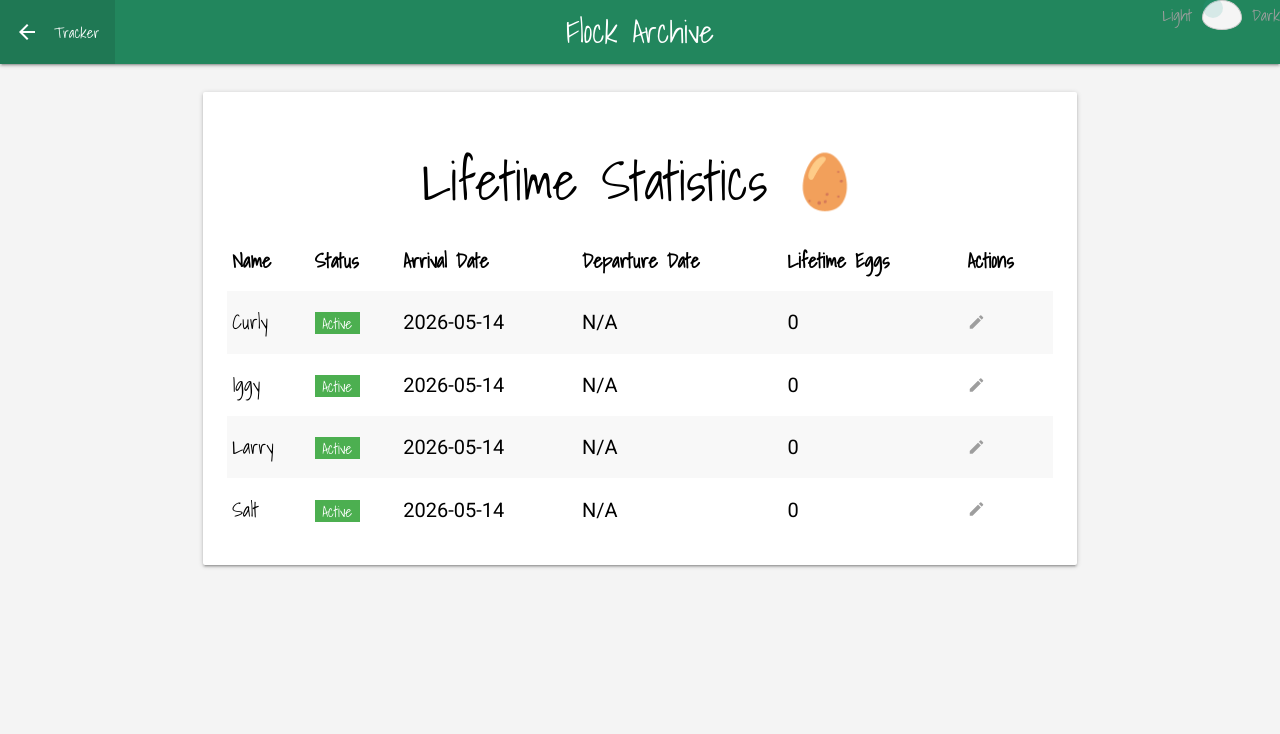
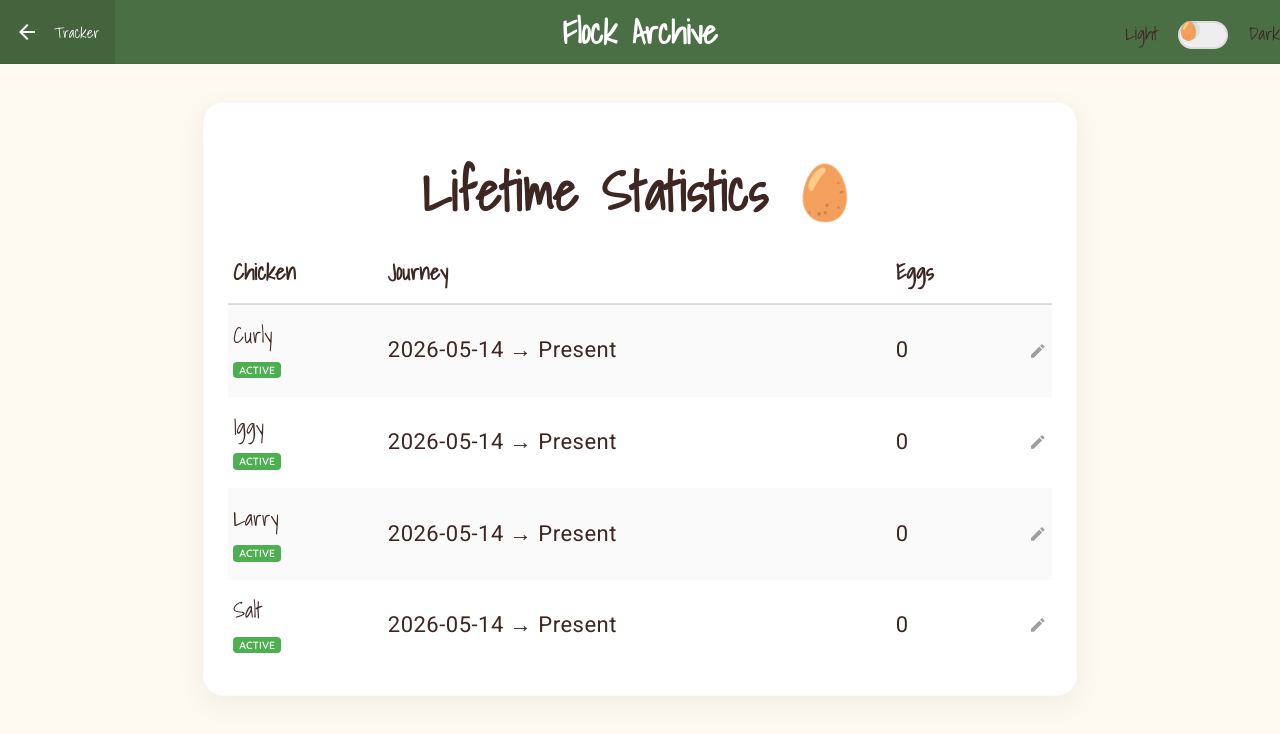
Before and after one commit to misterash/chickens, a Flask app: page /archive in a window 1280 px wide. Shown: the top 734 px of the page. Run offline with Flask 3, Linux system fonts and the light colour scheme; data comes from the database, SQL or seed files in the repository; data that the repository does not hold is empty.

Commit message:
feat: improve UI with datepicker adjustments, enhanced archive table layout, and modernized styling (#4)

```diff
--- a/static/archive.js
+++ b/static/archive.js
@@ -1,13 +1,13 @@
 document.addEventListener('DOMContentLoaded', function() {
     const archiveBody = document.getElementById('archive-body');
     const editModal = M.Modal.init(document.getElementById('editDatesModal'), {
-        container: document.body // Renders the datepicker outside the modal container to prevent clipping
+        container: document.body
     });
 
     const datepickers = M.Datepicker.init(document.querySelectorAll('.datepicker'), {
         format: 'yyyy-mm-dd',
         autoClose: true,
-        container: document.body // This is the key fix to keep the calendar from being cut off
+        container: document.body
     });
 
     let currentChicken = null;
@@ -32,12 +32,22 @@ document.addEventListener('DOMContentLoaded', function() {
         archiveBody.innerHTML = '';
         chickens.forEach(chicken => {
             const row = document.createElement('tr');
-            row.innerHTML = '<td><strong>' + chicken.name + '</strong></td>' +
-                            '<td><span class="badge ' + (chicken.status === "Active" ? "green" : "grey") + ' white-text" style="float: none; margin-left: 0;">' + chicken.status + '</span></td>' +
-                            '<td>' + chicken.arrival_date + '</td>' +
-                            '<td>' + chicken.deactivation_date + '</td>' +
+
+            const statusClass = chicken.status === "Active" ? "green" : "grey";
+            const endDate = chicken.status === "Active" ? "Present" : chicken.deactivation_date;
+            const lifespan = chicken.arrival_date + ' → ' + endDate;
+
+            row.innerHTML = '<td>' +
+                                '<div><strong>' + chicken.name + '</strong></div>' +
+                                '<span class="status-badge ' + statusClass + '">' + chicken.status + '</span>' +
+                            '</td>' +
+                            '<td class="lifespan-cell">' + lifespan + '</td>' +
                             '<td>' + chicken.lifetime_eggs + '</td>' +
-                            '<td><a class="btn-flat btn-small edit-btn" data-name="' + chicken.name + '" data-arrival="' + chicken.arrival_date + '" data-deactivation="' + chicken.deactivation_date + '" style="padding: 0;"><i class="material-icons grey-text" style="font-size: 1.2rem;">edit</i></a></td>';
+                            '<td class="right-align">' +
+                                '<a class="btn-flat btn-small edit-btn" data-name="' + chicken.name + '" data-arrival="' + chicken.arrival_date + '" data-deactivation="' + chicken.deactivation_date + '" style="padding: 0;">' +
+                                    '<i class="material-icons grey-text" style="font-size: 1.2rem;">edit</i>' +
+                                '</a>' +
+                            '</td>';
             archiveBody.appendChild(row);
         });
 
--- a/static/style.css
+++ b/static/style.css
@@ -1,233 +1,308 @@
-@import url('https://fonts.googleapis.com/css2?family=Shadows+Into+Light&display=swap');
-@import url('https://fonts.googleapis.com/css2?family=Roboto&display=swap');
+@import url('https://fonts.googleapis.com/css2?family=Shadows+Into+Light&family=Playfair+Display:wght@700&family=Quicksand:wght@400;500;600&family=Roboto:wght@400;700&display=swap');
 
 :root {
-    --primary-color: #22865d;
-    --secondary-color: #424242;
-    --background-color: #f4f4f4;
-    --text-color: #000000;
-    --card-background: #fff;
-    --nav-background: #22865d;
-    --nav-text-color: #fff;
+    /* Modern Farm Palette */
+    --meadow-green: #4b6f44;
+    --eggshell-cream: #fdf8f0;
+    --terracotta: #c0504d;
+    --sunny-yellow: #f3c137;
+    --deep-brown: #3e2723;
+    --soft-shadow: 0 8px 30px rgba(0,0,0,0.05);
+
+    --primary-color: var(--meadow-green);
+    --secondary-color: var(--terracotta);
+    --background-color: var(--eggshell-cream);
+    --text-color: var(--deep-brown);
+    --card-background: #ffffff;
+    --nav-background: var(--meadow-green);
+    --nav-text-color: #ffffff;
+    --accent-color: var(--sunny-yellow);
 }
-#summary-table tbody td:nth-child(2),
-#archive-table tbody td:nth-child(3),
-#archive-table tbody td:nth-child(4),
-#archive-table tbody td:nth-child(5) {
-    font-family: 'Roboto', sans-serif;
-}
+
 body.dark-mode {
-    --primary-color: #90caf9;
-    --secondary-color: #bdbdbd;
-    --background-color: #303030;
-    --text-color: #f5f5f5;
-    --card-background: #424242;
-    --nav-background: #212121;
-    --nav-text-color: #f5f5f5;
+    --primary-color: #81c784;
+    --secondary-color: #e57373;
+    --background-color: #1a2421;
+    --text-color: #e0e0e0;
+    --card-background: #1e2a27;
+    --nav-background: #111816;
+    --nav-text-color: #ffffff;
 }
 
 body {
-    font-family: "Shadows Into Light", cursive; /* Apply the new font */
-    font-size: 20px;
+    font-family: "Shadows Into Light", cursive;
+    font-size: 22px;
     background-color: var(--background-color) !important;
     color: var(--text-color);
-    transition: background-color 0.3s, color 0.3s;
+    transition: background-color 0.4s ease, color 0.4s ease;
+    line-height: 1.4;
+}
+
+h1, h2, h3, h4, .brand-logo {
+    font-family: "Shadows Into Light", cursive;
+    font-weight: 700;
 }
 
 nav {
     background-color: var(--nav-background);
+    box-shadow: none;
+    border-bottom: 1px solid rgba(0,0,0,0.05);
 }
 
-.nav-wrapper .brand-logo, .nav-wrapper a {
-    color: var(--nav-text-color);
+.nav-wrapper .brand-logo {
+    font-size: 2.2rem;
+}
+
+.container {
+    margin-top: 30px;
 }
 
 .card-panel {
     background-color: var(--card-background);
     color: var(--text-color);
+    border-radius: 20px;
+    box-shadow: var(--soft-shadow) !important;
+    border: 1px solid rgba(0,0,0,0.02);
+    padding: 24px;
+    transition: transform 0.3s ease, box-shadow 0.3s ease;
 }
 
-#summary h2 {
-    color: var(--text-color);
+.card-panel:hover {
+    transform: translateY(-4px);
+    box-shadow: 0 12px 40px rgba(0,0,0,0.1) !important;
 }
 
-/* Materialize datepicker overrides for dark mode */
+/* Datepicker Styling */
 .datepicker-modal {
-    background-color: var(--card-background);
+    border-radius: 20px;
+    overflow: hidden;
 }
 
 .datepicker-date-display {
     background-color: var(--primary-color);
 }
 
-.datepicker-table th, .datepicker-table td {
-    color: var(--text-color);
-}
-
 .datepicker-day-button:focus {
-    background-color: rgba(33, 150, 243, 0.2);
-}
-
-.is-today {
-    color: var(--primary-color) !important;
+    background-color: rgba(75, 111, 68, 0.2);
 }
 
 .is-selected {
     background-color: var(--primary-color) !important;
+}
+
+/* Buttons */
+.btn, .btn-large, .btn-small {
+    background-color: var(--primary-color);
+    border-radius: 12px;
+    text-transform: none;
+    font-family: "Shadows Into Light", cursive;
+    font-size: 1.1rem;
+    font-weight: 600;
+    box-shadow: 0 4px 14px rgba(75, 111, 68, 0.3);
+}
+
+.btn:hover {
+    background-color: #3d5a37;
+}
+
+.btn.blue {
+    background-color: #4a90e2 !important;
+}
+
+/* Custom Egg Toggle Switch */
+.switch label {
+    font-weight: 500;
+    color: var(--text-color);
+    font-size: 1.2rem;
+}
+
+.switch label .lever {
+    width: 50px;
+    height: 28px;
+    background-color: #eee;
+    border: 2px solid #ddd;
+    border-radius: 15px;
+    margin: 0 12px;
+    position: relative;
+    transition: all 0.3s ease;
+}
+
+.switch label .lever:after {
+    content: '🥚';
+    font-size: 18px;
+    top: -2px;
+    left: -2px;
+    background-color: transparent;
+    box-shadow: none;
+    display: flex;
+    align-items: center;
+    justify-content: center;
+    transition: all 0.3s cubic-bezier(0.68, -0.55, 0.265, 1.55);
+}
+
+.switch label input[type=checkbox]:checked + .lever {
+    background-color: var(--sunny-yellow);
+    border-color: #f1b505;
+}
+
+.switch label input[type=checkbox]:checked + .lever:after {
+    background-color: transparent;
+    left: 24px;
+    content: '🍳';
+}
+
+/* Tables */
+table.striped > tbody > tr:nth-child(odd) {
+    background-color: rgba(75, 111, 68, 0.03);
+}
+
+table thead th {
+    color: var(--text-color);
+    font-weight: 700;
+    border-bottom: 2px solid rgba(75, 111, 68, 0.1);
+}
+
+/* Roboto Font for Numbers and Lifespan */
+#summary-table tbody td:nth-child(2),
+#archive-table tbody td:nth-child(2),
+#archive-table tbody td:nth-child(3) {
+    font-family: 'Roboto', sans-serif;
+    font-weight: 500;
+    letter-spacing: 0.5px;
+}
+
+/* Badges */
+.badge {
+    border-radius: 8px !important;
+    font-weight: 600;
+    padding: 2px 8px !important;
+}
+
+/* Modal Fixes */
+.modal {
+    border-radius: 24px;
+    max-height: 85%;
+}
+
+#editDatesModal {
+    min-height: 500px;
+    overflow-y: visible;
+}
+
+/* Mobile Adjustments */
+@media only screen and (max-width: 600px) {
+    .brand-logo { font-size: 1.8rem !important; }
+    .card-panel { padding: 16px; border-radius: 16px; }
+    #archive-table { font-size: 14px; }
+    #archive-table th, #archive-table td {
+        padding: 12px 6px;
+    }
+}
+
+/* Remove backgrounds from flat icon buttons */
+.btn-flat {
+    background-color: transparent !important;
+    box-shadow: none !important;
+}
+
+.delete-chicken-btn i, .edit-btn i {
+    transition: color 0.2s;
+}
+
+.delete-chicken-btn:hover i, .edit-btn:hover i {
+    color: var(--primary-color) !important;
+}
+
+/* Force light text for inputs in dark mode */
+body.dark-mode input {
     color: var(--text-color) !important;
 }
 
-.datepicker-done, .datepicker-cancel {
-    color: var(--primary-color);
+body.dark-mode .input-field input[type=text]:focus {
+    color: var(--text-color) !important;
 }
 
-.input-field label {
-    color: var(--text-color);
+/* Refined Dark Mode Card Border */
+body.dark-mode .card-panel {
+    border: 1px solid rgba(255, 255, 255, 0.05);
 }
 
-.input-field input[type=text]:focus + label {
-    color: var(--primary-color);
-}
-
-.input-field input[type=text]:focus {
-    border-bottom: 1px solid var(--primary-color);
-    box-shadow: 0 1px 0 0 var(--primary-color);
-}
-
-.input-field input[type=text].valid {
-    border-bottom: 1px solid var(--primary-color);
-    box-shadow: 0 1px 0 0 var(--primary-color);
-}
-
-.striped>tbody>tr:nth-child(odd) {
-    background-color: rgba(242, 242, 242, 0.5);
-}
-
-body.dark-mode .striped>tbody>tr:nth-child(odd) {
-    background-color: rgba(66, 66, 66, 0.5);
-}
-
-table, th, td {
-    color: var(--text-color);
-}
-
-.switch label input[type=checkbox]:checked+.lever {
-    background-color: #90caf9;
-}
-.switch label input[type=checkbox]:checked+.lever:after {
-    background-color: #2196F3;
-}
-
-/* Custom egg toggle switch */
-.switch label .lever {
-    width: 40px;
-    height: 30px;
-    border-radius: 50% / 60% 60% 40% 40%;
-    background-color: #f5f5f5; /* Light grey for 'no egg' */
-    border: 1px solid #ccc;
-    margin: 0 10px;
-    transition: background-color 0.3s, border-color 0.3s, box-shadow 0.3s;
-}
-
-.switch label .lever:after {
-    display: none; /* Hide the default circle */
-}
-
-.switch label input[type=checkbox]:checked + .lever {
-    background-color: #ec9b3d; /* Light yellow for 'egg laid' */
-    border-color: #d1b493;
-    box-shadow: 0 0 5px #fbc02d;
-}
-
-/* We need to adjust the position of the lever to keep it centered */
-.switch label input[type=checkbox] {
-    left: -9999px; /* Keep it off-screen */
-}
-
-.switch {
-    height: 30px; /* Match the lever height */
-    display: flex;
-    align-items: center;
-}
-
-.switch label {
-    display: flex;
-    align-items: center;
-    cursor: pointer;
-    font-size: 16px;
-}
-
-body.dark-mode .modal {
-    background-color: var(--card-background); /* Use card background for modal */
-    color: var(--text-color); /* Use general text color */
-}
-
-body.dark-mode .modal .modal-content h4,
-body.dark-mode .modal .modal-content p {
-    color: var(--text-color);
+/* Comprehensive Dark Mode Modal & Datepicker Fixes */
+body.dark-mode .modal,
+body.dark-mode .datepicker-modal,
+body.dark-mode .datepicker-calendar-container,
+body.dark-mode .datepicker-footer {
+    background-color: var(--card-background) !important;
+    color: var(--text-color) !important;
 }
 
 body.dark-mode .modal .modal-footer {
-    background-color: var(--card-background); /* Match modal body */
-    border-top: 1px solid var(--secondary-color); /* Subtle border */
+    background-color: var(--card-background) !important;
+    border-top: 1px solid rgba(255, 255, 255, 0.1);
 }
 
-/* Adjust button colors for dark mode if needed, Materialize buttons might inherit already */
-body.dark-mode .modal-footer .btn-flat {
-    color: var(--primary-color); /* Use primary color for action buttons */
+body.dark-mode .datepicker-table th,
+body.dark-mode .datepicker-table td,
+body.dark-mode .datepicker-day-button,
+body.dark-mode .datepicker-controls,
+body.dark-mode .datepicker-controls button {
+    color: var(--text-color) !important;
 }
 
-/* Additional styles for better dark mode experience */
-body.dark-mode .input-field input[type=text] {
-    background-color: var(--card-background);
-    color: var(--text-color);
-    font-family: 'Roboto', sans-serif; /* Ensure font consistency */
-}
-/* Fix for datepicker modal in archive page */
-#editDatesModal {
-    min-height: 450px;
-    overflow-y: visible;
+body.dark-mode .select-wrapper input.select-dropdown {
+    color: var(--text-color) !important;
 }
 
-#editDatesModal .modal-content {
-    overflow-y: visible;
+body.dark-mode .datepicker-day-button:hover {
+    background-color: rgba(255, 255, 255, 0.1) !important;
 }
 
-/* Mobile Optimization for Archive Table */
-@media only screen and (max-width: 600px) {
-    #archive-table {
-        font-size: 14px;
+body.dark-mode .month-prev:before,
+body.dark-mode .month-next:before {
+    border-color: var(--text-color) !important;
 }
 
-    #archive-table th, #archive-table td {
-        padding: 8px 4px;
+/* Improve Modal Button Visibility in Dark Mode */
+body.dark-mode .modal-footer .btn-flat {
+    color: var(--primary-color) !important;
 }
 
-    #archive-table .badge {
-        font-size: 10px;
-        min-width: 45px;
+body.dark-mode .modal-footer .btn {
+    box-shadow: none !important;
 }
 
-    /* Hide redundant text on mobile to save space */
-    #archive-table th:nth-child(2),
-    #archive-table td:nth-child(2) {
-        display: none;
+body.dark-mode #confirmDeleteBtn {
+    background-color: var(--secondary-color) !important;
+    color: #fff !important;
 }
 
-    .container {
-        width: 95%;
+body.dark-mode #saveDatesBtn {
+    background-color: var(--primary-color) !important;
+    color: #fff !important;
 }
 
-    .card-panel {
-        padding: 10px;
+/* Condensed Archive Table Styling */
+.status-badge {
+    font-size: 0.7rem;
+    padding: 2px 6px;
+    border-radius: 4px;
+    color: white;
+    font-family: 'Quicksand', sans-serif;
+    font-weight: 600;
+    text-transform: uppercase;
+    display: inline-block;
+    line-height: 1.2;
+}
+
+.status-badge.green { background-color: var(--meadow-green); }
+.status-badge.grey { background-color: #9e9e9e; }
+
+.lifespan-cell {
+    white-space: nowrap;
+}
+
+@media only screen and (max-width: 600px) {
+    .lifespan-cell {
+        font-size: 1rem !important;
     }
 }
-
-/* Discrete Edit Button */
-.edit-btn i {
-    transition: color 0.2s;
-}
-
-.edit-btn:hover i {
-    color: var(--primary-color) !important;
-}
--- a/templates/archive.html
+++ b/templates/archive.html
@@ -10,7 +10,7 @@
     <link href="https://fonts.googleapis.com/icon?family=Material+Icons" rel="stylesheet">
     <link rel="stylesheet" href="{{ url_for('static', filename='style.css') }}">
 </head>
-<body>
+<body class="modern-farm">
 
     <nav>
         <div class="nav-wrapper">
@@ -41,12 +41,10 @@
                     <table id="archive-table" class="striped">
                         <thead>
                             <tr>
-                                <th>Name</th>
-                                <th>Status</th>
-                                <th>Arrival Date</th>
-                                <th>Departure Date</th>
-                                <th>Lifetime Eggs</th>
-                                <th>Actions</th>
+                                <th>Chicken</th>
+                                <th>Journey</th>
+                                <th>Eggs</th>
+                                <th></th>
                             </tr>
                         </thead>
                         <tbody id="archive-body">
--- a/templates/index.html
+++ b/templates/index.html
@@ -10,7 +10,7 @@
     <link href="https://fonts.googleapis.com/icon?family=Material+Icons" rel="stylesheet">
     <link rel="stylesheet" href="{{ url_for('static', filename='style.css') }}">
 </head>
-<body class="">
+<body class="modern-farm">
 
     <nav>
         <div class="nav-wrapper">
@@ -47,8 +47,6 @@
 
         <div id="chickens" class="row">
         </div>
-
-        <hr>
 
         <div id="summary" class="card-panel">
             <h2 class="center-align">Egg Totals</h2>
```
Also changed, not shown: static/app.js (+5 -3 lines). Lines whose indentation alone changed are shown as unchanged.
